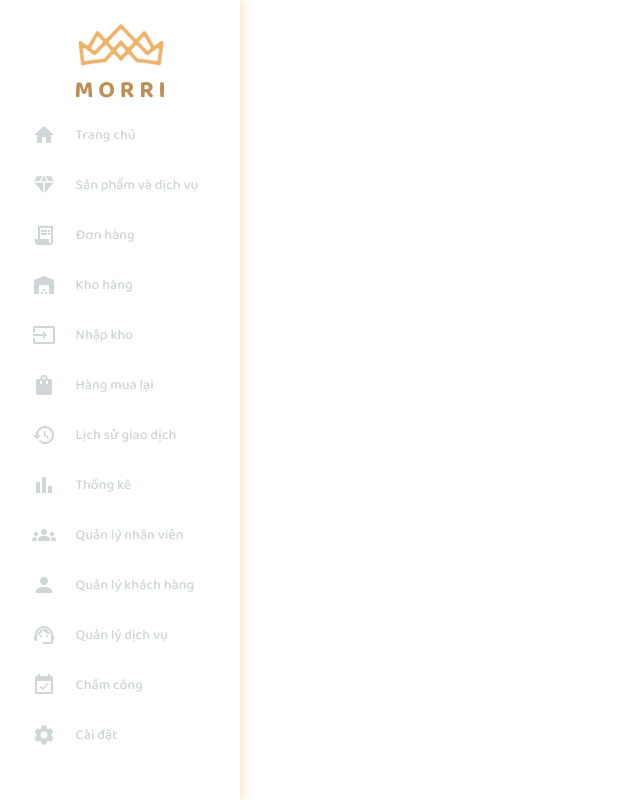
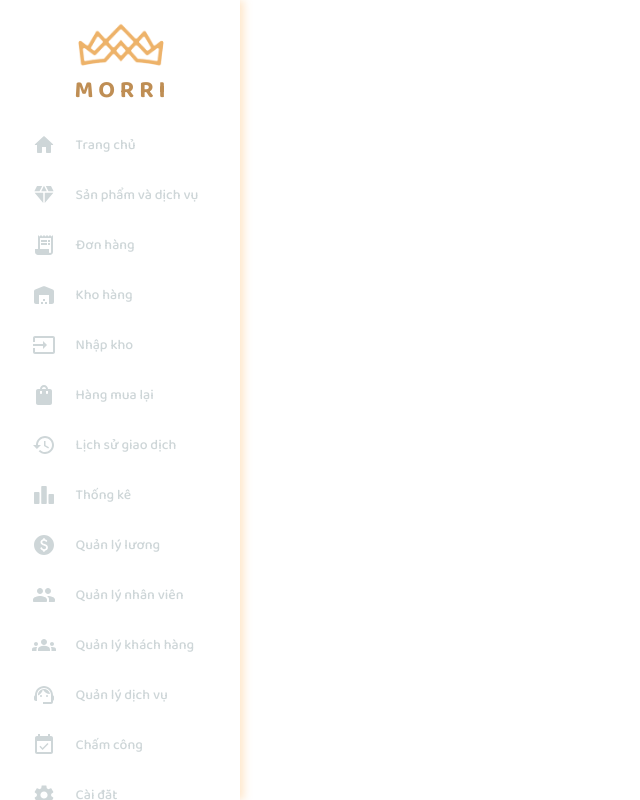
Before and after one commit to tranuyn/JewelJoy, a React (Create React App) app in the folder morri/: page /settings in a window 1280 px wide. Shown: the whole page, without its empty margins (0-640 px from the left). Built offline with nearby package versions, Linux system fonts and the light colour scheme.

Commit message:
update Dashboard

```diff
--- a/morri/package.json
+++ b/morri/package.json
@@ -13,6 +13,7 @@
     "@types/node": "^16.18.114",
     "@types/react": "^18.3.11",
     "@types/react-dom": "^18.3.1",
+    "morri": "file:",
     "react": "^18.3.1",
     "react-dom": "^18.3.1",
     "react-router-dom": "^6.27.0",
--- a/morri/src/component/Dashboard/Dashboard.css
+++ b/morri/src/component/Dashboard/Dashboard.css
@@ -23,6 +23,7 @@
   display: flex;
   flex-direction: column;
   align-items: center;
+  margin-bottom: 10px;
 }
 
 .logo img {
@@ -41,6 +42,7 @@
 .nav {
   flex: 1;
   overflow-y: auto;
+  scrollbar-width: none;
 }
 
 .ul {
@@ -61,7 +63,8 @@
   background-color: transparent;
   color: #CED6D8;
   border: none;
-  width: 100%;/* Sidebar Styles */
+  width: 100%;
+  /* Sidebar Styles */
 .sidebar {
   height: 100vh;
   width: 240px;
--- a/morri/src/component/Dashboard/Dashboard.tsx
+++ b/morri/src/component/Dashboard/Dashboard.tsx
@@ -1,15 +1,16 @@
 import React, { useState } from 'react';
 import './Dashboard.css';
-import HomeIcon from '@mui/icons-material/Home';
+import HomeRoundedIcon from '@mui/icons-material/HomeRounded';
 import DiamondIcon from '@mui/icons-material/Diamond';
 import OrderIcon from '@mui/icons-material/ReceiptLong';
-import WarehouseIcon from '@mui/icons-material/Warehouse';
+import WarehouseRoundedIcon from '@mui/icons-material/WarehouseRounded';
 import ImportWarehouseIcon from '@mui/icons-material/Input';
 import ShoppingBagIcon from '@mui/icons-material/ShoppingBag';
 import HistoryIcon from '@mui/icons-material/History';
-import BarChartIcon from '@mui/icons-material/BarChart';
+import LeaderboardRoundedIcon from '@mui/icons-material/LeaderboardRounded';
+import PaidRoundedIcon from '@mui/icons-material/PaidRounded';
 import GroupsIcon from '@mui/icons-material/Groups';
-import PersonIcon from '@mui/icons-material/Person';
+import GroupRoundedIcon from '@mui/icons-material/GroupRounded';
 import ServiceIcon from '@mui/icons-material/SupportAgent';
 import TimeKeepingIcon from '@mui/icons-material/EventAvailable';
 import SettingsIcon from '@mui/icons-material/Settings';
@@ -22,16 +23,17 @@ const MaterialIcon: React.FC<{ icon: React.ReactNode; active?: boolean }> = ({ i
 );
 
 const menuItems = [
-  { id: 'HomeIcon', icon: <HomeIcon />, label: 'Trang chủ' },
+  { id: 'HomeRoundedIcon', icon: <HomeRoundedIcon />, label: 'Trang chủ' },
   { id: 'products', icon: <DiamondIcon />, label: 'Sản phẩm và dịch vụ' },
   { id: 'orders', icon: <OrderIcon />, label: 'Đơn hàng' },
-  { id: 'warehouse', icon: <WarehouseIcon />, label: 'Kho hàng' },
+  { id: 'warehouse', icon: <WarehouseRoundedIcon />, label: 'Kho hàng' },
   { id: 'import', icon: <ImportWarehouseIcon />, label: 'Nhập kho' },
   { id: 'returns', icon: <ShoppingBagIcon />, label: 'Hàng mua lại' },
   { id: 'history', icon: <HistoryIcon />, label: 'Lịch sử giao dịch' },
-  { id: 'statistics', icon: <BarChartIcon />, label: 'Thống kê' },
-  { id: 'staff', icon: <GroupsIcon />, label: 'Quản lý nhân viên' },
-  { id: 'customers', icon: <PersonIcon />, label: 'Quản lý khách hàng' },
+  { id: 'statistics', icon: <LeaderboardRoundedIcon />, label: 'Thống kê' },
+  { id: 'salary', icon: <PaidRoundedIcon />, label: 'Quản lý lương' },
+  { id: 'staff', icon: < GroupRoundedIcon/>, label: 'Quản lý nhân viên' },
+  { id: 'customers', icon: <GroupsIcon />, label: 'Quản lý khách hàng' },
   { id: 'services', icon: <ServiceIcon />, label: 'Quản lý dịch vụ' },
   { id: 'feedback', icon: <TimeKeepingIcon />, label: 'Chấm công' },
   { id: 'settings', icon: <SettingsIcon />, label: 'Cài đặt' }
```
Also changed, not shown: 1 other file (tests, documents, lock files or other folders).
